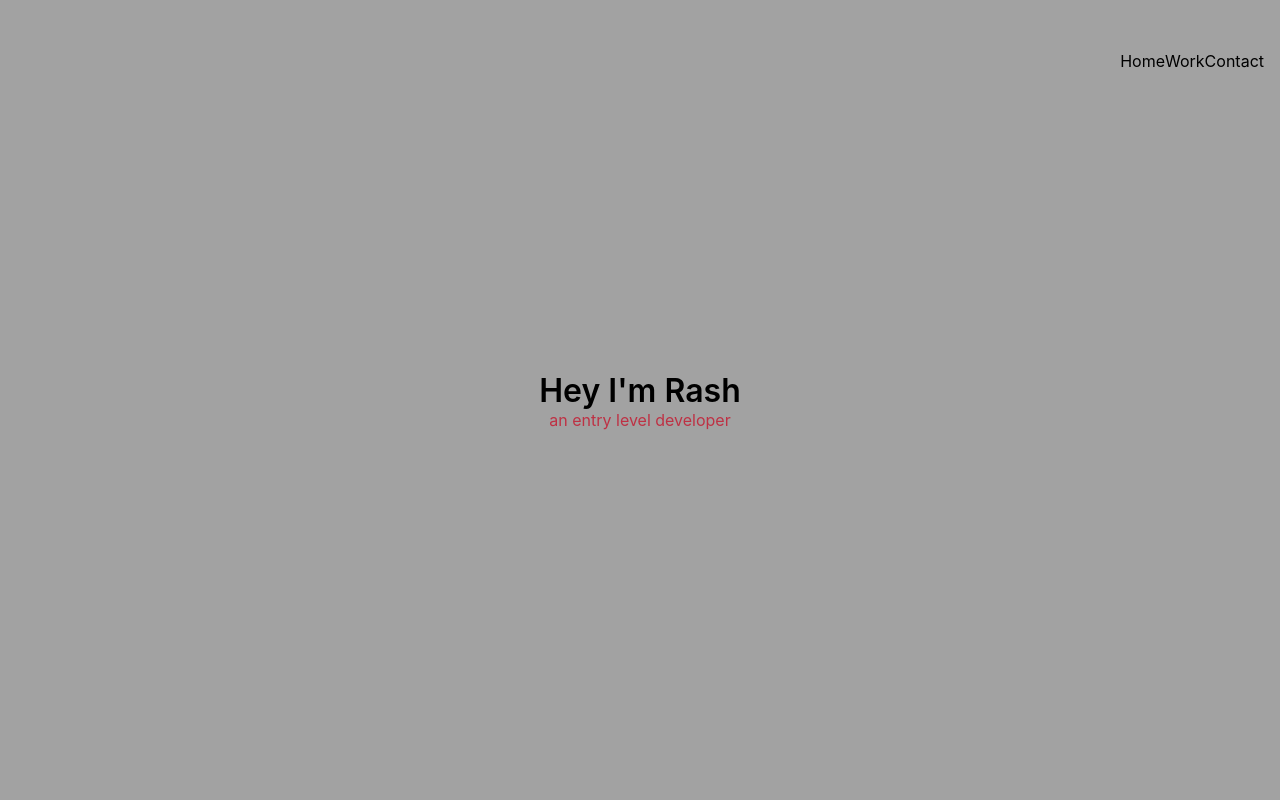
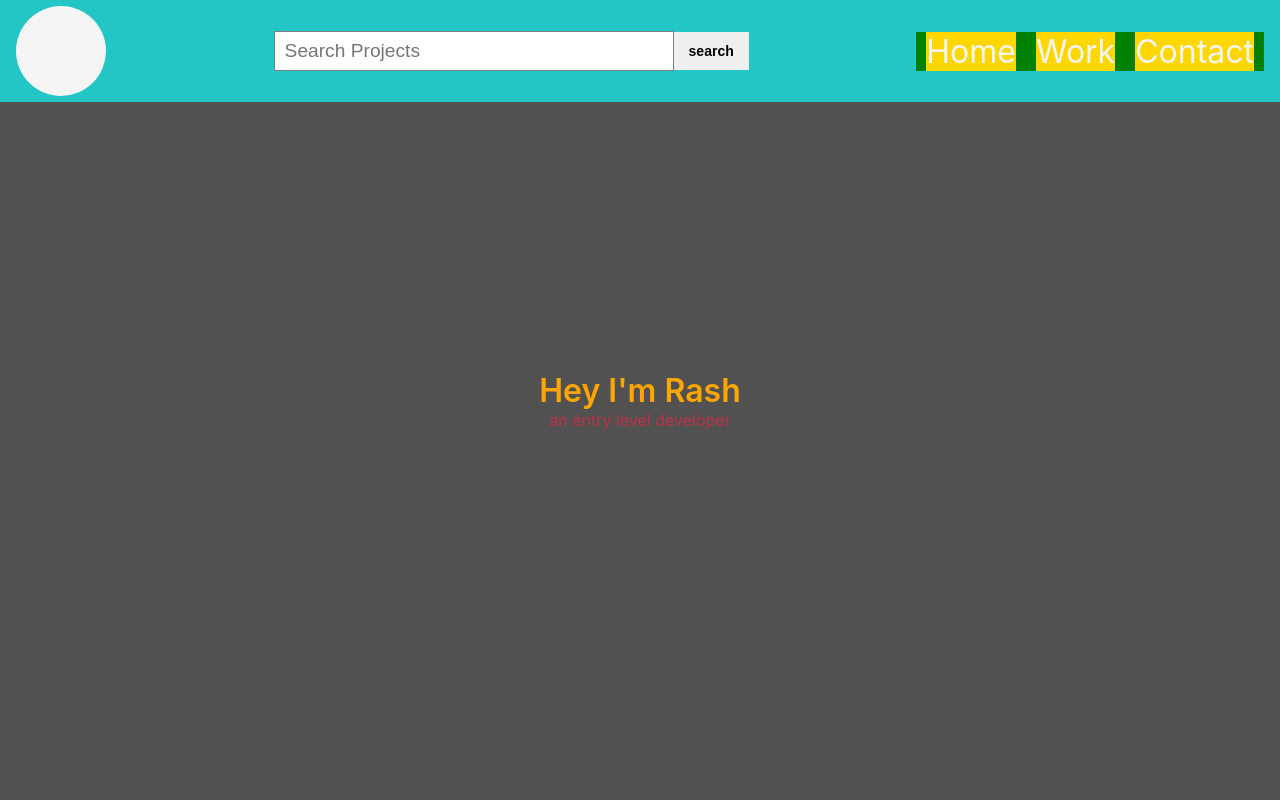
Before and after one commit to RashJrEdmund/react-portfolio, a React (Create React App) app: page / in a window 1280 px wide. Shown: the top 800 px of the page. Built offline with nearby package versions, Linux system fonts and the light colour scheme.

Commit message:
picking the right colors to use

```diff
--- a/src/components/NabBar.jsx
+++ b/src/components/NabBar.jsx
@@ -5,10 +5,27 @@ export default function NabBar() {
   return (
     <div className="navbar" id="navbar">
       <div className="profile-icon" />
+
+      <form
+        className="nav-form"
+        onSubmit={(e) => {
+          e.preventDefault();
+        }}
+      >
+        <input
+          className="search-input"
+          type="text"
+          placeholder="Search Projects"
+        />
+        <button className="search-btn" type="submit">
+          search
+        </button>
+      </form>
+
       <ul className="menu-list">
-        <li>Home</li>
-        <li>Work</li>
-        <li>Contact</li>
+        <li className="menu-btn">Home</li>
+        <li className="menu-btn">Work</li>
+        <li className="menu-btn">Contact</li>
       </ul>
     </div>
   );
--- a/src/components/ProjectContainer.jsx
+++ b/src/components/ProjectContainer.jsx
@@ -4,7 +4,7 @@ import '../styles/projectContainer.css';
 export default function ProjectContainer() {
   return (
     <div className="project-container" id="project-container">
-      <header className="project-header">Below are a few of my projects</header>
+      <header className="project-header">Past Projects Below</header>
       <div className="container">
         <div className="project">project 1</div>
         <div className="project">project 2</div>
--- a/src/styles/hero.css
+++ b/src/styles/hero.css
@@ -1,5 +1,6 @@
 .hero {
   background: linear-gradient(to bottom, #0000005d, #0000005d, #0000005d);
+  background-color: grey;
   width: 100%;
   height: 100vh;
   display: flex;
--- a/src/styles/index.css
+++ b/src/styles/index.css
@@ -5,6 +5,8 @@
 }
 
 body {
+  background-color: #141211;
+  color: #ffa500;
   margin: 0;
   font-family: -apple-system, BlinkMacSystemFont, 'Segoe UI', 'Roboto', 'Oxygen',
     'Ubuntu', 'Cantarell', 'Fira Sans', 'Droid Sans', 'Helvetica Neue',
--- a/src/styles/navbar.css
+++ b/src/styles/navbar.css
@@ -1,4 +1,7 @@
 .navbar {
+  background-color: #be3144;
+  background-color: #23c5c5;
+  color: #f5f5f5;
   position: fixed;
   top: 0;
   left: 0;
@@ -7,18 +10,53 @@
   display: flex;
   align-items: center;
   justify-content: space-between;
-  padding: 1rem;
+  padding: 6px 1rem;
 }
 
 .navbar .profile-icon {
+  background-color: #f5f5f5;
+  border-radius: 50px;
   background-size: cover;
   background-position: center;
   height: 90px;
   width: 90px;
 }
 
+.navbar .nav-form {
+  height: fit-content;
+  width: fit-content;
+  display: flex;
+  flex-wrap: nowrap;
+  align-items: center;
+}
+
+.nav-form .search-input {
+  height: 40px;
+  min-width: 400px;
+  border: 1px solid #808080;
+  padding: 10px;
+  font-size: 1.2rem;
+}
+
+.nav-form .search-btn {
+  height: 38px;
+  padding: 10px 15px;
+  font-size: 14px;
+  font-weight: 700;
+}
+
 .navbar .menu-list {
+  background-color: green;
+  height: max-content;
   list-style: none;
   display: flex;
   align-items: center;
+  font-size: 2rem;
 }
+
+.navbar .menu-btn {
+  background-color: gold;
+  height: 100%;
+  margin: 0 10px;
+  /* padding: 1rem; */
+}
--- a/src/styles/projectContainer.css
+++ b/src/styles/projectContainer.css
@@ -10,7 +10,7 @@
 
 .project-container .project-header {
   font-size: 1.4rem;
-  border-bottom: 1px solid #808080;
+  border-bottom: 1px solid #62ceb7;
   height: fit-content;
   width: fit-content;
   padding: 0 12px 1rem;
```
